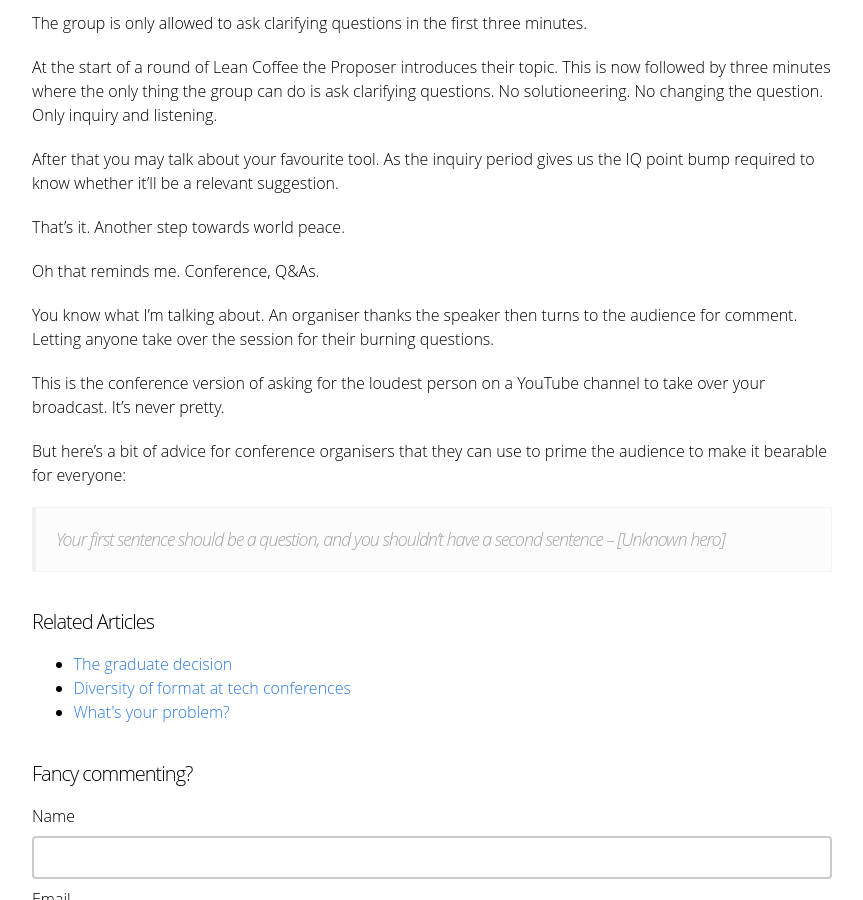
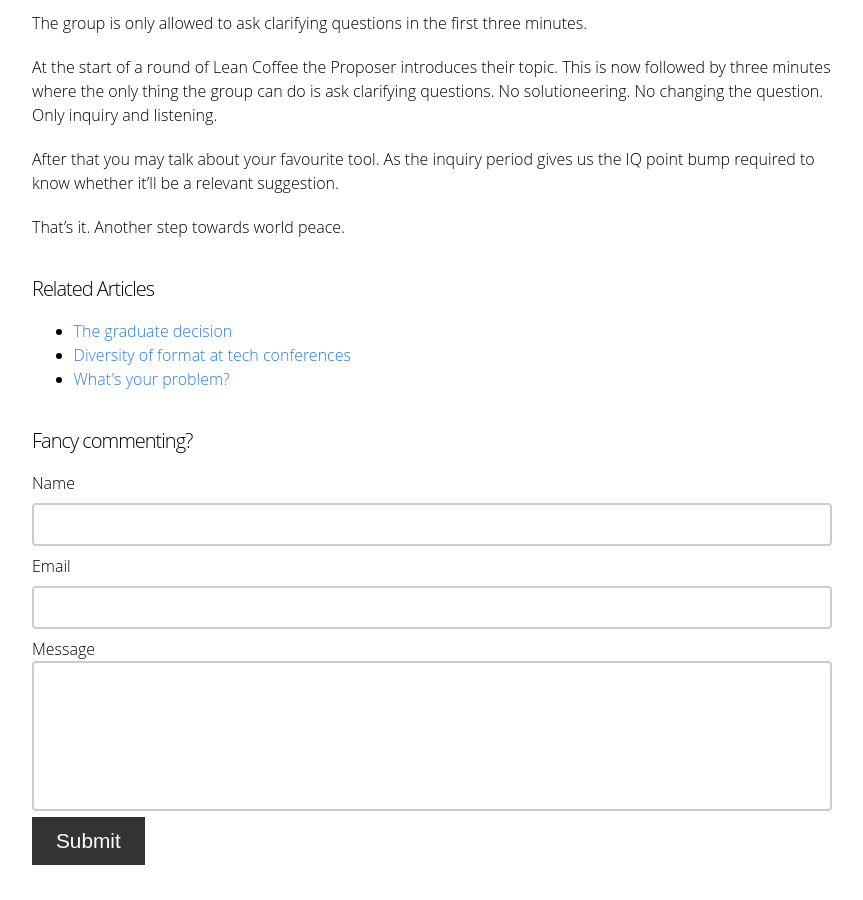
Before and after one commit to joejag/techblog, a Jekyll site: the page built from _posts/2018-01-29-the-kay-rule.md, in a window 1280 px wide and 900 px high, scrolled down 1398 px. Shown: the whole window, without its empty margins (208-1071 px from the left). Built offline with Jekyll 4.4.1, drawn with Linux system fonts in a browser that asks for light colours.

Commit message:
drop bit about conf organisers and questions

```diff
--- a/_posts/2018-01-29-the-kay-rule.md
+++ b/_posts/2018-01-29-the-kay-rule.md
@@ -42,14 +42,3 @@ At the start of a round of Lean Coffee the Proposer introduces their topic. This
 After that you may talk about your favourite tool. As the inquiry period gives us the IQ point bump required to know whether it'll be a relevant suggestion.
 
 That's it. Another step towards world peace.
-
-Oh that reminds me. Conference, Q&As.
-
-You know what I'm talking about. An organiser thanks the speaker then turns to the audience for comment. Letting anyone take over the session for their burning questions.
-
-This is the conference version of asking for the loudest person on a YouTube channel to take over your broadcast. It's never pretty.
-
-But here's a bit of advice for conference organisers that they can use to prime the audience to make it bearable for everyone:
-
-> Your first sentence should be a question, and you shouldn't have a second sentence
-> -- <cite>[Unknown hero]
```
